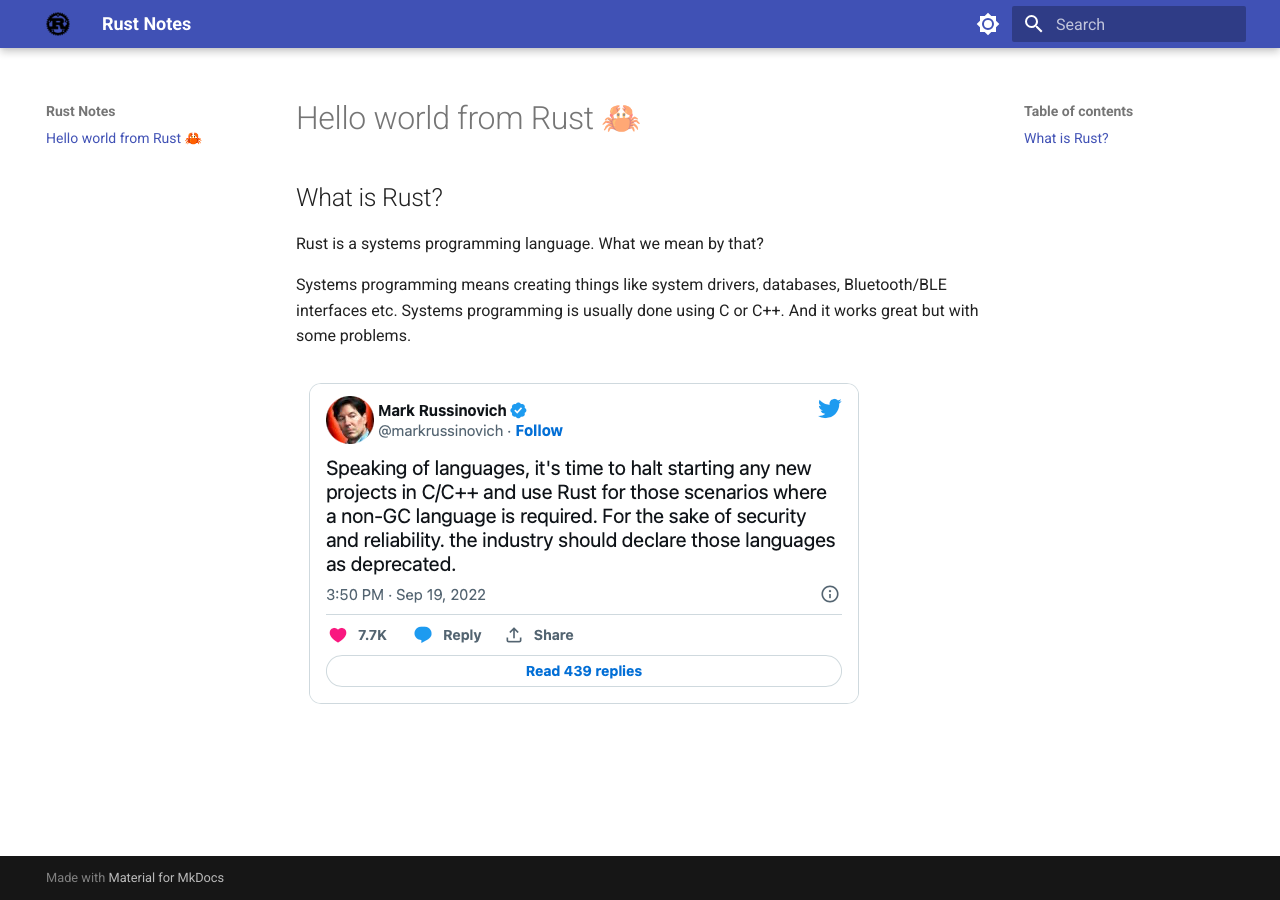
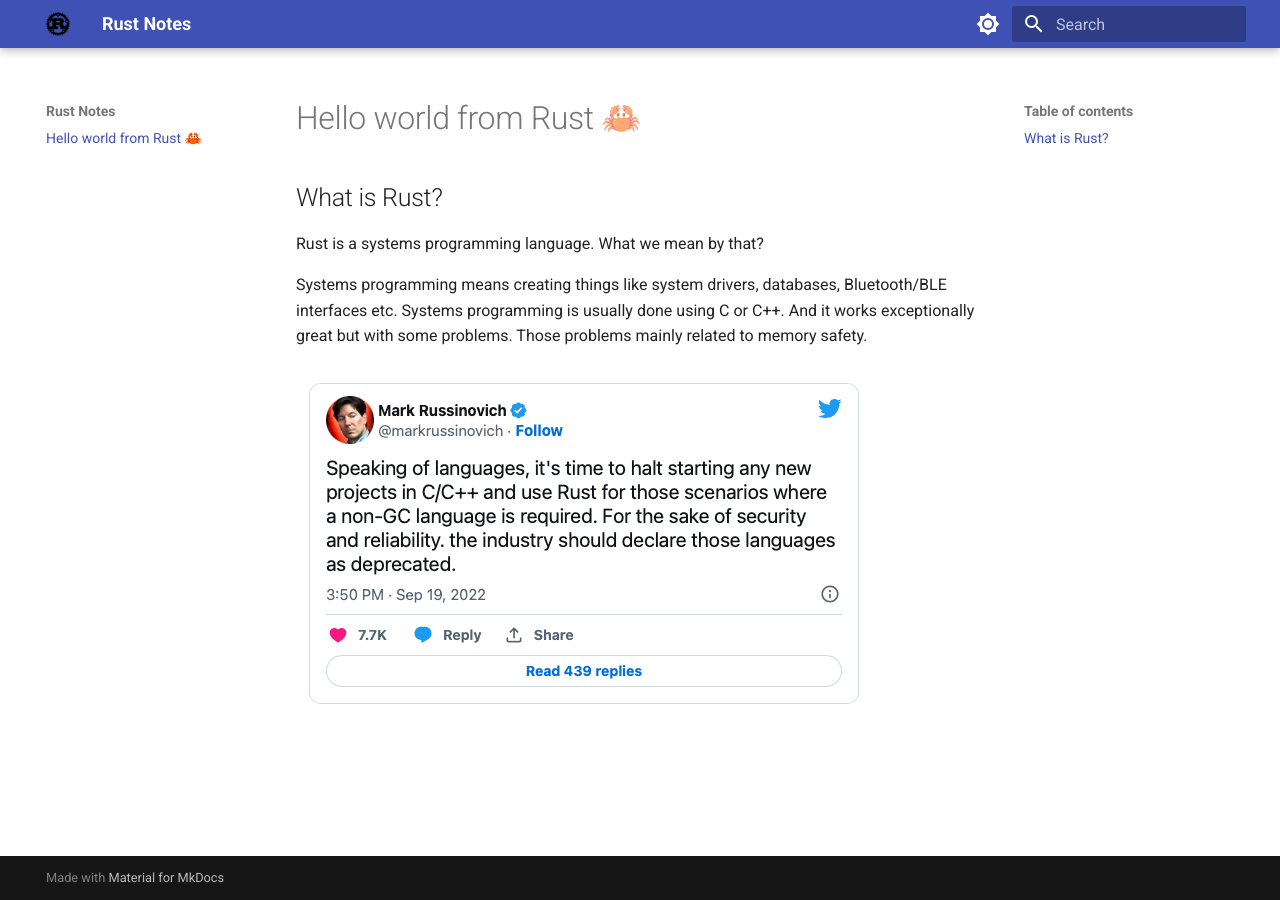
Before and after one commit to karthikaiyasamy/rustnotes, an MkDocs documentation site: the page built from docs/index.md, in a window 1280 px wide. Built offline with MkDocs 1.6.1 and Material for MkDocs 9.7.7, drawn with Linux system fonts in a browser that asks for light colours.

Commit message:
Update index.md

```diff
--- a/docs/index.md
+++ b/docs/index.md
@@ -4,6 +4,7 @@
 Rust is a systems programming language. What we mean by that?
 
 Systems programming means creating things like system drivers, databases, Bluetooth/BLE interfaces etc.
-Systems programming is usually done using C or C++. And it works great but with some problems.
+Systems programming is usually done using C or C++. And it works exceptionally great but with some problems.
+            Those problems mainly related to memory safety.
 
 ![Image title](assets/mark_tweet.png){ align=center }
```
